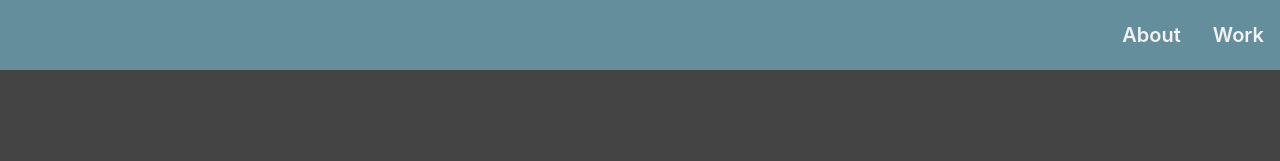
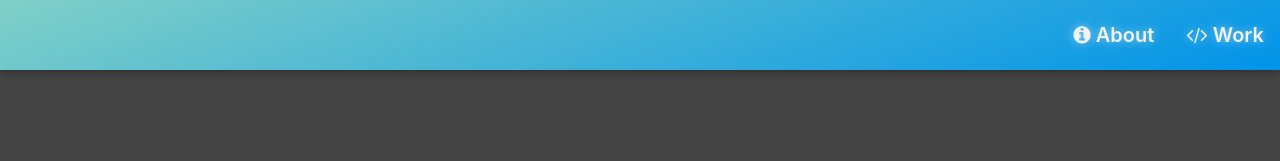
Before and after one commit to 0xzaid/0xzaid.github.io, a plain HTML site: page index.html in a window 1280 px wide. Shown: the top 161 px of the page. Drawn offline with nearby package versions, Linux system fonts and the light colour scheme; some packages are replaced by stand-ins of ours; a script that the page names is missing.

Commit message:
made navbar gradient color

```diff
--- a/index.html
+++ b/index.html
@@ -36,8 +36,9 @@
 
 
             <nav id="navbar" class="topnav">
-                <a href="#more-about">About</a>
-                <a href="#projects">Work</a>
+                <a href="#more-about">
+                    <span><i class="fa fa-info-circle" aria-hidden="true"></i></span>  About</a>
+                <a href="#projects"><i class="fa fa-code" aria-hidden="true"></i>  Work</a>
                 <!-- Burger menu button -->
                 <div class="burger">
                     <i class="fa fa-bars"></i>
--- a/styles.css
+++ b/styles.css
@@ -27,7 +27,8 @@ body {
 
 .wordcounter-img {
     margin: 0;
-    left: 50%;;
+    left: 50%;
+    ;
     transform: translate(50%, 0);
 }
 
@@ -119,8 +120,7 @@ img {
 
 .person__container:hover .person__img {
     transform:
-        scale(1.1)
-        translateY(-1.5rem);
+        scale(1.1) translateY(-1.5rem);
 }
 
 
@@ -134,13 +134,17 @@ img {
     position: fixed;
     width: 100%;
     height: 70px;
-    background-color: var(--primary-color);
+    background-color: #0093E9;
+    background-image: linear-gradient(160deg, #80D0C7 0%, #0093E9 100%);
     color: #fff;
     z-index: 99;
     display: flex;
     align-items: center;
     justify-content: flex-end;
+    box-shadow: 0 0 10px rgba(0, 0, 0, 0.5);
 }
+
+
 
 #navbar a {
     color: #f2f2f2;
@@ -151,6 +155,7 @@ img {
     font-weight: 600;
     line-height: 41px;
     transition: all .5s ease-in-out;
+    text-shadow: 0 0 10px rgba(255, 255, 255, 0.5);
 }
 
 #navbar a:hover {
@@ -295,11 +300,10 @@ header {
 
 .intro-p a {
     color: #000080
-
 }
 
 .intro-p a:hover {
-    color:rgba(0, 0, 0, 0.2)
+    color: rgba(0, 0, 0, 0.2)
 }
 
 #projects {
@@ -455,6 +459,7 @@ header {
 
 
 
+
 /* SMARTPHONE */
 @media (max-width: 600px) {
     #navbar a {
@@ -487,7 +492,8 @@ header {
         margin: 1rem 1.5rem;
     }
 
-    .intro-p, .lead {
+    .intro-p,
+    .lead {
         text-align: center;
     }
 
@@ -527,7 +533,7 @@ header {
         margin-right: 20px;
     }
 
-    #more-about p{
+    #more-about p {
         font-size: 1.1rem;
         margin-left: 30px;
         margin-right: 30px;
```
